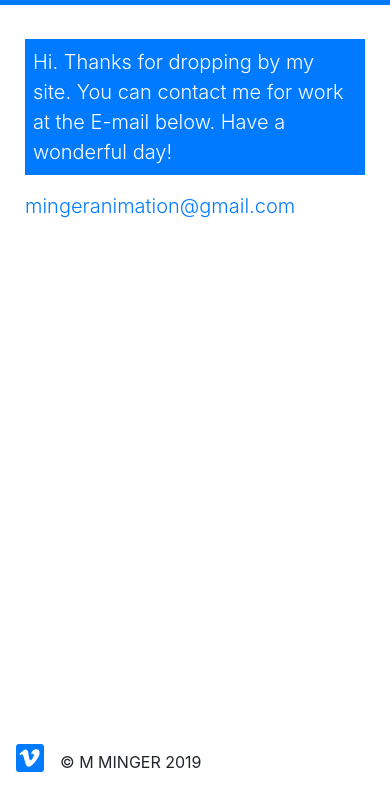
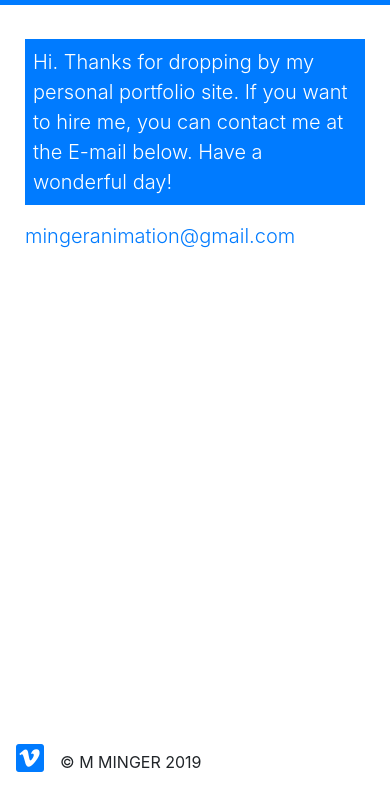
Before and after one commit to mminger/mminger.github.io, a plain HTML site: page about.html in a window 390 px wide. Shown: the part 51-844 px from the top of the page. Drawn offline with nearby package versions, Linux system fonts and the light colour scheme.

Commit message:
clarify that this is a personal portfolio site

```diff
--- a/about.html
+++ b/about.html
@@ -207,7 +207,7 @@
 
     <div id="body">
       <div class="container pt-4 pb-4">
-        <p class="bg-primary lead d-md-none d-lg-none d-xl-none p-2 text-white">Hi. Thanks for dropping by my site. You can contact me for work at the E-mail below. Have a wonderful day!</p>
+        <p class="bg-primary lead d-md-none d-lg-none d-xl-none p-2 text-white">Hi. Thanks for dropping by my personal portfolio site. If you want to hire me, you can contact me at the E-mail below. Have a wonderful day!</p>
         <p class="bg-primary lead display-4 d-none d-md-block p-2 text-white">Hi. Thanks for dropping by my site. You can contact me for work at the E-mail below. Have a wonderful day!</p>
         <a class="lead d-md-none d-lg-none d-xl-none mt-5" href="mailto:mingeranimation@gmail.com">mingeranimation@gmail.com</a>
         <a class="lead display-3 d-none d-md-block mt-5" href="mailto:mingeranimation@gmail.com">mingeranimation@gmail.com</a>
```
